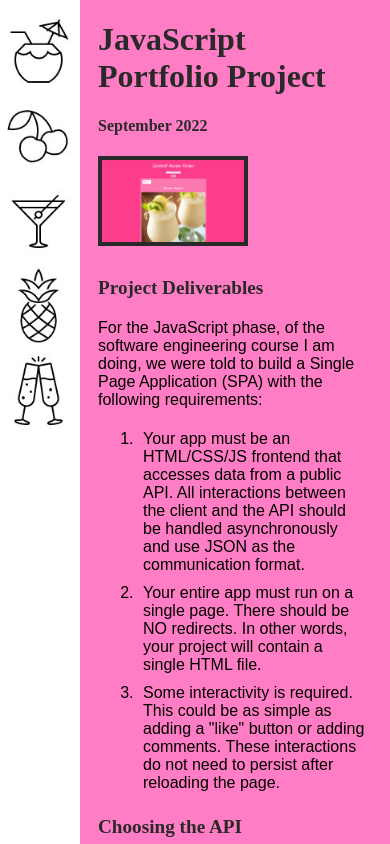
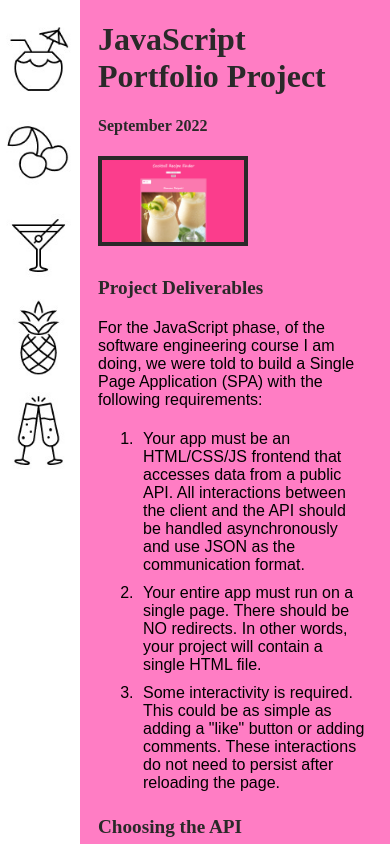
Before and after one commit to olasrum/javascript-blog-mode, a plain HTML site: page index.html in a window 390 px wide. Shown: the top 844 px of the page. Drawn offline with Linux system fonts and the light colour scheme.

Commit message:
updated media query

```diff
--- a/style.css
+++ b/style.css
@@ -85,6 +85,6 @@ padding: 5px;
     display: block;
     width: 96%;
     height: auto;
-    padding-top: 10%;
+    margin-top: 20%;
   }
   }
```
